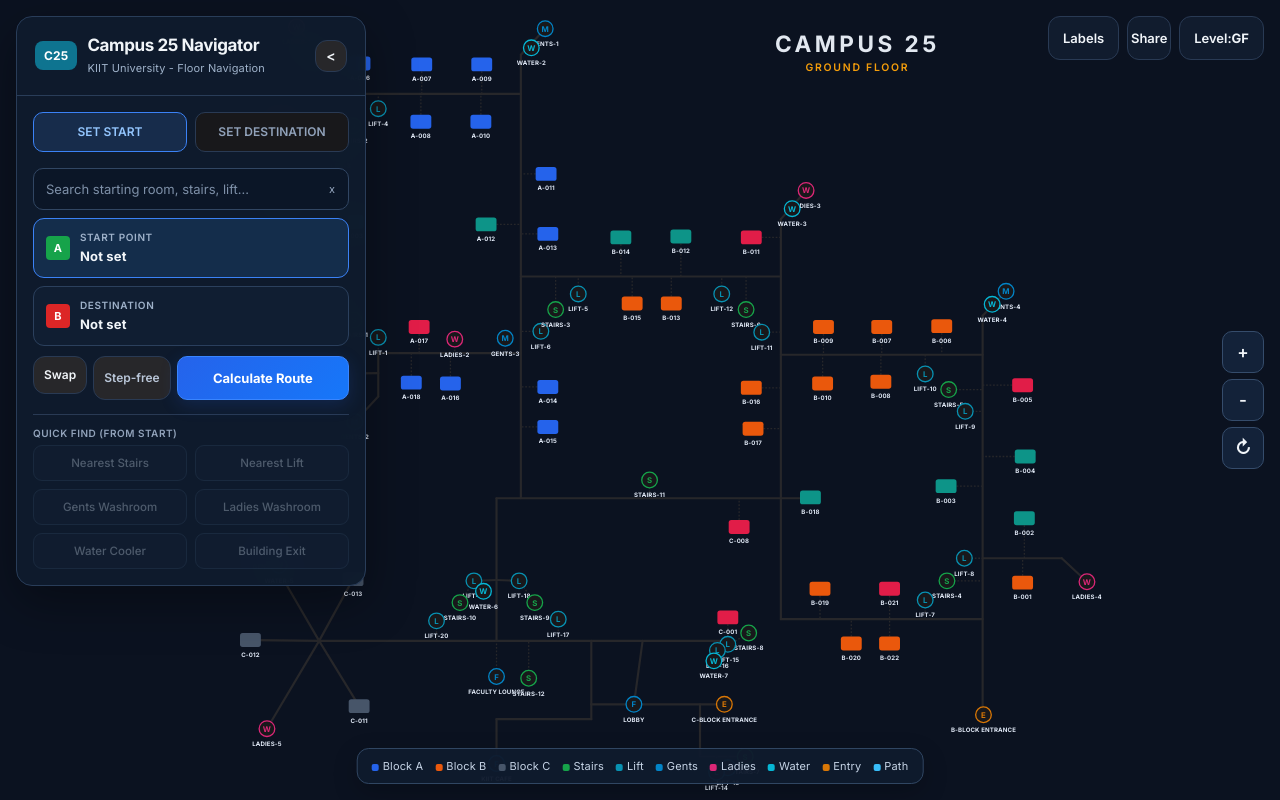
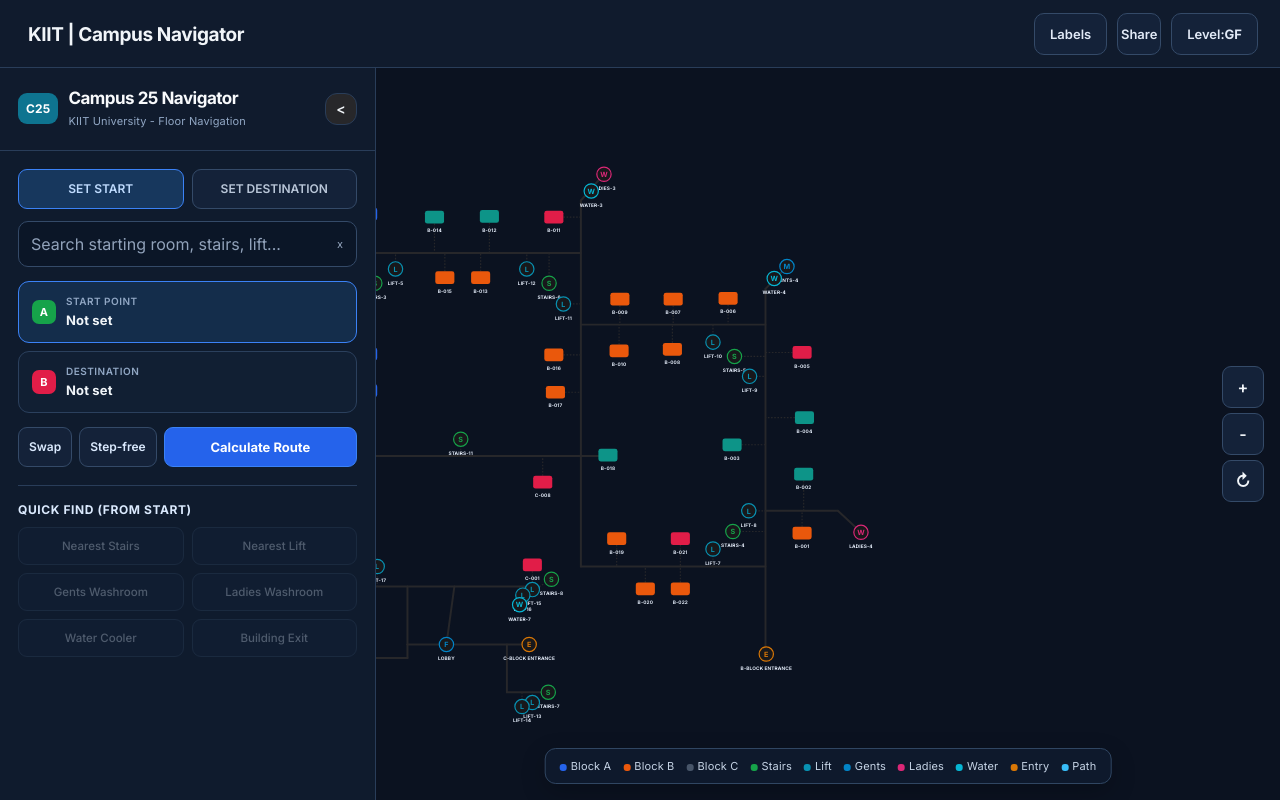
Before and after one commit to irisXDR/KIIT-Campus-25-Navigator, a website built with Vite: page index.html in a window 1280 px wide. Built offline with nearby package versions, Linux system fonts and the light colour scheme.

Commit message:
Redesign campus floor plan layout
Updated styles for the floor plan layout, including adjustments to colors, positioning, and element sizes to enhance the user interface.

```diff
--- a/style.css
+++ b/style.css
@@ -1207,14 +1207,14 @@
 }
 
 /* ==========================================
-   CAMPUS 25 — FLOOR PLAN UI REDESIGN
+   CAMPUS 25 — FLOOR PLAN LAYOUT REDESIGN
    ========================================== */
 
 :root {
   --bg: #0b1220;
   --p: #111c2e;
   --p-hover: #1b2b42;
-  --bd: #293a54;
+  --bd: #293d59;
   --bd-focus: #60a5fa;
   --tx: #f1f5f9;
   --tx-dim: #b9c6d8;
@@ -1224,7 +1224,7 @@
   --radius: 12px;
 }
 
-/* Main background */
+/* Page */
 html,
 body {
   background: var(--bg);
@@ -1232,110 +1232,163 @@
   font-family: Inter, "Segoe UI", Arial, sans-serif;
 }
 
-/* Map canvas: preserve its existing size and position */
+/* MAP: leave space for the header and sidebar */
 #map {
+  position: absolute;
+  left: 376px;
+  top: 68px;
+  width: calc(100% - 376px);
+  height: calc(100% - 68px);
+  inset: auto;
   background: #0b1220;
 }
 
-/* Navigation sidebar */
+/* FULL-WIDTH TOP NAVIGATION BAR */
+#top {
+  position: fixed;
+  inset: 0 0 auto 0;
+  height: 68px;
+  width: 100%;
+  padding: 0 22px;
+  display: flex;
+  justify-content: flex-end;
+  align-items: center;
+  gap: 10px;
+  background: #101b2d;
+  border-bottom: 1px solid #293d59;
+  z-index: 100;
+}
+
+/* Brand title on the left of the header */
+#top::before {
+  content: "KIIT   |   Campus Navigator";
+  position: absolute;
+  left: 28px;
+  top: 0;
+  height: 68px;
+  display: flex;
+  align-items: center;
+  color: #f1f5f9;
+  font-size: 19px;
+  font-weight: 750;
+  letter-spacing: -0.4px;
+  pointer-events: none;
+}
+
+/* Header controls */
+.tb {
+  height: 42px;
+  padding: 0 15px;
+  background: #142239;
+  border: 1px solid #344a68;
+  border-radius: 10px;
+  color: #e2eaf7;
+}
+
+.tb:hover {
+  background: #203653;
+}
+
+/* LEFT SIDEBAR */
 #side {
-  left: 16px;
-  top: 16px;
-  width: min(350px, calc(100% - 32px));
-  max-height: calc(100vh - 32px);
+  position: fixed;
+  left: 0;
+  top: 68px;
+  bottom: 0;
+  width: 376px;
+  max-height: none;
+  display: flex;
+  flex-direction: column;
+  background: #0f1b2d;
+  border: none;
+  border-right: 1px solid #293d59;
+  border-radius: 0;
+  box-shadow: none;
   overflow: hidden;
-  background: rgba(15, 27, 45, 0.97);
-  border: 1px solid #293d59;
-  border-radius: 16px;
-  box-shadow: 0 16px 48px rgba(0, 0, 0, 0.35);
-  backdrop-filter: blur(16px);
-}
-
-/* Sidebar heading */
+  z-index: 30;
+}
+
 .side-header {
-  padding: 18px;
+  padding: 20px 18px;
+  background: #101b2d;
   border-bottom: 1px solid #293d59;
 }
 
 #side h1 {
   font-size: 17px;
   font-weight: 750;
-  letter-spacing: -0.4px;
+  color: #f8fafc;
 }
 
 .badge-logo {
   background: #0e7490;
-  border-radius: 8px;
-  padding: 7px 9px;
+  border-radius: 9px;
+  padding: 8px;
 }
 
 .sub-header {
-  color: #9fb2ca;
-  line-height: 1.5;
-}
-
-/* Scrollable sidebar content */
+  margin-top: 5px;
+  color: #91a7c4;
+  font-size: 11px;
+}
+
 .body {
-  padding: 16px;
+  padding: 18px;
   overflow-y: auto;
   scrollbar-width: thin;
   scrollbar-color: #40536e transparent;
 }
 
-/* Search fields */
-input,
-select {
+/* SEARCH */
+.fld {
+  margin-bottom: 14px;
+}
+
+input {
+  width: 100%;
+  padding: 12px;
+  color: #f1f5f9;
   background: #0b1627;
-  color: #f1f5f9;
-  border: 1px solid #314663;
+  border: 1px solid #344a68;
   border-radius: 10px;
-  padding: 12px;
-  font-size: 13px;
-  transition: border-color 0.2s, box-shadow 0.2s;
 }
 
 input::placeholder {
-  color: #7e90a8;
-}
-
-input:focus,
-select:focus {
+  color: #91a2ba;
+}
+
+input:focus {
+  outline: none;
   border-color: #38bdf8;
   box-shadow: 0 0 0 3px rgba(56, 189, 248, 0.12);
-  outline: none;
-}
-
-/* Buttons */
-button {
+}
+
+/* START AND DESTINATION */
+.tg {
+  gap: 8px;
+  margin-bottom: 12px;
+}
+
+.tg button {
+  min-height: 40px;
+  background: #142239;
+  border: 1px solid #344a68;
   border-radius: 9px;
-  transition:
-    background 0.2s ease,
-    border-color 0.2s ease,
-    transform 0.2s ease;
-}
-
-button:hover:not(:disabled) {
-  border-color: #60a5fa;
-}
-
-button:active:not(:disabled) {
-  transform: scale(0.98);
-}
-
-/* Selected navigation mode */
+  color: #b9c6d8;
+}
+
 .tg button.on {
-  color: #93c5fd;
-  background: #172c4b;
+  background: #17375d;
   border-color: #3b82f6;
-}
-
-/* Starting point and destination cards */
+  color: #bfdbfe;
+}
+
 .card {
-  background: #101e32;
+  margin-top: 8px;
+  padding: 13px;
+  background: #111f33;
   border: 1px solid #2b405d;
   border-radius: 11px;
-  padding: 12px;
-  margin-top: 8px;
 }
 
 .card:hover {
@@ -1349,80 +1402,121 @@
 }
 
 .card small {
-  color: #9fb2ca;
-  font-size: 10px;
-  letter-spacing: 0.06em;
+  color: #91a7c4;
 }
 
 .card b {
+  color: #f1f5f9;
   font-size: 13px;
 }
 
-/* Route action button */
+.pin {
+  border-radius: 7px;
+}
+
+.pin.b {
+  background: #e11d48;
+}
+
+/* NAVIGATION BUTTONS */
+.action-row {
+  display: flex;
+  gap: 7px;
+  margin-top: 14px;
+}
+
+.action-row button {
+  min-height: 40px;
+  border-radius: 9px;
+}
+
 .btn-calculate,
 .btn-primary {
-  background: linear-gradient(135deg, #2563eb, #1677f9);
-  border: 1px solid #3985ff;
+  background: #2563eb;
   color: white;
-  border-radius: 10px;
+  border: 1px solid #3b82f6;
+  border-radius: 9px;
   font-weight: 700;
-  box-shadow: 0 5px 18px rgba(37, 99, 235, 0.18);
-}
-
-.btn-calculate {
-  min-height: 44px;
-}
-
-.btn-calculate:hover:not(:disabled),
-.btn-primary:hover:not(:disabled) {
+}
+
+.btn-calculate:hover,
+.btn-primary:hover {
   background: #1d4ed8;
 }
 
-/* Quick navigation filters */
+.btn-sf,
+.swap-btn {
+  background: #142239;
+  border: 1px solid #344a68;
+  color: #dbeafe;
+}
+
+/* QUICK FIND FILTERS */
+.quick-nav-wrap {
+  margin-top: 18px;
+  padding-top: 16px;
+  border-top: 1px solid #293d59;
+}
+
+.lb {
+  color: #dbeafe;
+  font-size: 12px;
+  font-weight: 700;
+  margin-bottom: 10px;
+}
+
 .qn {
+  display: grid;
+  grid-template-columns: 1fr 1fr;
   gap: 8px;
 }
 
 .qn button,
 .chips button {
-  background: #142238;
+  min-height: 38px;
+  padding: 9px;
+  background: #142239;
   border: 1px solid #304662;
+  border-radius: 9px;
   color: #c5d3e5;
-  border-radius: 9px;
-  padding: 10px;
-}
-
-.qn button:hover:not(:disabled),
-.chips button:hover:not(:disabled) {
+}
+
+.qn button:hover,
+.chips button:hover {
   background: #203653;
   color: #ffffff;
 }
 
 .chips {
-  background: #101e32;
-  border: 1px solid #2b405d;
-  border-radius: 11px;
-}
-
-/* Dropdown and room search results */
-.dd {
+  background: #111f33;
+  border-color: #304662;
+  border-radius: 10px;
+}
+
+/* MAP ZOOM CONTROLS */
+#zoom {
+  position: fixed;
+  right: 16px;
+  top: calc(50% + 34px);
+  transform: translateY(-50%);
+  gap: 5px;
+  z-index: 25;
+}
+
+#zoom .ib {
+  width: 42px;
+  height: 42px;
+  background: #142239;
+  border: 1px solid #344a68;
+  border-radius: 9px;
+  color: #f1f5f9;
+}
+
+/* FLOOR MENU */
+#fm {
   background: #111e31;
   border: 1px solid #344b6b;
-  border-radius: 11px;
-  box-shadow: 0 12px 28px rgba(0, 0, 0, 0.3);
-}
-
-.dd div:hover,
-.dd div.selected {
-  background: #203653;
-}
-
-/* Floor selector */
-#fm {
-  background: #111e31;
-  border-color: #344b6b;
-  border-radius: 11px;
-  box-shadow: 0 12px 28px rgba(0, 0, 0, 0.3);
+  border-radius: 10px;
 }
 
 #fm div.on {
@@ -1431,113 +1525,147 @@
   color: #bfdbfe;
 }
 
-/* Zoom controls */
-#zoom .ib {
-  width: 42px;
-  height: 42px;
-  background: #132239;
-  border-color: #354c6b;
-  border-radius: 10px;
-  font-size: 17px;
-}
-
-/* Navigation guidance */
-#bn {
-  background: #122744;
-  color: #bae6fd;
-  border: 1px solid #2563eb;
-  border-radius: 12px;
-  box-shadow: 0 8px 25px rgba(0, 0, 0, 0.25);
-}
-
-/* Route summary and directions */
-.route-summary {
-  background: #10243a;
-  border: 1px solid #245078;
-  border-radius: 12px;
-  padding: 13px;
-}
-
-.route-summary b {
-  color: #67e8f9;
-}
-
-#steps {
-  background: rgba(15, 27, 45, 0.98);
-  border: 1px solid #315578;
-  border-radius: 16px;
-  box-shadow: 0 14px 40px rgba(0, 0, 0, 0.35);
-  backdrop-filter: blur(14px);
-}
-
-.step-badge {
-  background: #13314b;
-  border-color: #0e7490;
-  color: #67e8f9;
-  border-radius: 11px;
-}
-
-.step-instruction {
-  color: #f1f5f9;
-  line-height: 1.5;
-}
-
-/* Room labels on the map */
+/* ROUTE AND ROOM DETAILS */
+#route {
+  stroke: #22d3ee;
+  filter: drop-shadow(0 0 4px rgba(34, 211, 238, 0.5));
+}
+
 .nl text {
   fill: #e2eaf7;
-  font-size: 7px;
   font-weight: 650;
-  paint-order: stroke;
-  stroke: #0b1220;
-  stroke-width: 0.6px;
-  stroke-linejoin: round;
-}
-
-/* Highlight rooms on hover */
+}
+
 .nd:hover rect,
 .nd:hover circle,
 .nd:focus-visible rect,
 .nd:focus-visible circle {
   stroke: #67e8f9 !important;
   stroke-width: 2 !important;
-  filter: drop-shadow(0 0 5px rgba(34, 211, 238, 0.7));
-}
-
-/* Selected route */
-#route {
-  stroke: #22d3ee;
-  stroke-width: 3.5;
   filter: drop-shadow(0 0 5px rgba(34, 211, 238, 0.55));
 }
 
-/* Legend */
+#bn {
+  top: 82px;
+  border-radius: 10px;
+  background: #142744;
+  border-color: #2563eb;
+  color: #bfdbfe;
+}
+
+/* ROUTE SUMMARY */
+.route-summary {
+  padding: 13px;
+  background: #10243a;
+  border: 1px solid #245078;
+  border-radius: 11px;
+}
+
+.route-summary b {
+  color: #67e8f9;
+}
+
+/* STEP-BY-STEP ROUTE PANEL */
+#steps {
+  position: fixed;
+  left: 394px;
+  bottom: 18px;
+  width: min(620px, calc(100% - 420px));
+  padding: 16px;
+  background: rgba(15, 27, 45, 0.97);
+  border: 1px solid #315578;
+  border-radius: 15px;
+  box-shadow: 0 12px 35px rgba(0, 0, 0, 0.3);
+  z-index: 20;
+}
+
+.step-badge {
+  background: #13314b;
+  border-color: #0e7490;
+  color: #67e8f9;
+  border-radius: 10px;
+}
+
+/* LEGEND AT BOTTOM OF MAP */
 #lg {
+  position: fixed;
+  left: calc(376px + (100% - 376px) / 2);
+  bottom: 16px;
+  transform: translateX(-50%);
+  width: max-content;
+  max-width: calc(100% - 410px);
+  padding: 10px 14px;
   background: rgba(15, 27, 45, 0.96);
   border: 1px solid #304662;
-  border-radius: 12px;
-  padding: 10px 14px;
+  border-radius: 11px;
   color: #c5d3e5;
   box-shadow: 0 8px 25px rgba(0, 0, 0, 0.22);
-}
-
-/* Room popup */
+  z-index: 12;
+}
+
+#lg i {
+  border-radius: 3px;
+}
+
+/* SEARCH RESULTS AND POPUPS */
+.dd,
 .node-popup {
-  background: rgba(15, 27, 45, 0.98);
-  border: 1px solid #36516f;
-  border-radius: 15px;
-  box-shadow: 0 14px 35px rgba(0, 0, 0, 0.35);
-}
-
-/* Keyboard accessibility */
+  background: #111e31;
+  border: 1px solid #344b6b;
+  border-radius: 11px;
+  box-shadow: 0 12px 28px rgba(0, 0, 0, 0.3);
+}
+
+.dd div:hover {
+  background: #203653;
+}
+
+#toast {
+  top: 82px;
+  background: #142744;
+  border-color: #315578;
+}
+
+/* BUTTON INTERACTIONS */
+button {
+  transition: background 0.2s ease, border-color 0.2s ease;
+}
+
 button:focus-visible,
 input:focus-visible,
 select:focus-visible {
   outline: 2px solid #67e8f9;
-  outline-offset: 3px;
-}
-
-/* Mobile layout */
+  outline-offset: 2px;
+}
+
+/* MOBILE LAYOUT */
 @media (max-width: 768px) {
+  #map {
+    left: 0;
+    top: 0;
+    width: 100%;
+    height: 100%;
+  }
+
+  #top {
+    height: 54px;
+    padding: 0 10px;
+    gap: 5px;
+  }
+
+  #top::before {
+    left: 12px;
+    height: 54px;
+    content: "KIIT Navigator";
+    font-size: 14px;
+  }
+
+  .tb {
+    height: 34px;
+    padding: 0 8px;
+    font-size: 11px;
+  }
+
   #side {
     left: 8px;
     right: 8px;
@@ -1545,15 +1673,25 @@
     bottom: 8px;
     width: auto;
     max-height: 48vh;
-    border-radius: 16px;
+    border: 1px solid #293d59;
+    border-radius: 15px;
   }
 
   .side-header {
-    padding: 13px 14px;
+    padding: 12px;
   }
 
   .body {
-    padding: 12px 14px;
+    padding: 12px;
+  }
+
+  #zoom {
+    right: 8px;
+    top: 35%;
+  }
+
+  #lg {
+    display: none;
   }
 
   #steps {
@@ -1561,28 +1699,11 @@
     right: 8px;
     bottom: 8px;
     width: auto;
-  }
-
-  #zoom {
-    right: 8px;
-    top: 40%;
-  }
-
-  #lg {
-    display: none;
-  }
-
-  .btn-calculate {
-    min-height: 42px;
-  }
-}
-
-/* Respect reduced-motion preferences */
-@media (prefers-reduced-motion: reduce) {
-  *,
-  *::before,
-  *::after {
-    animation-duration: 0.01ms !important;
-    transition-duration: 0.01ms !important;
-  }
-}
+    padding: 12px;
+  }
+
+  #bn {
+    top: 60px;
+    max-width: calc(100% - 16px);
+  }
+}
```
